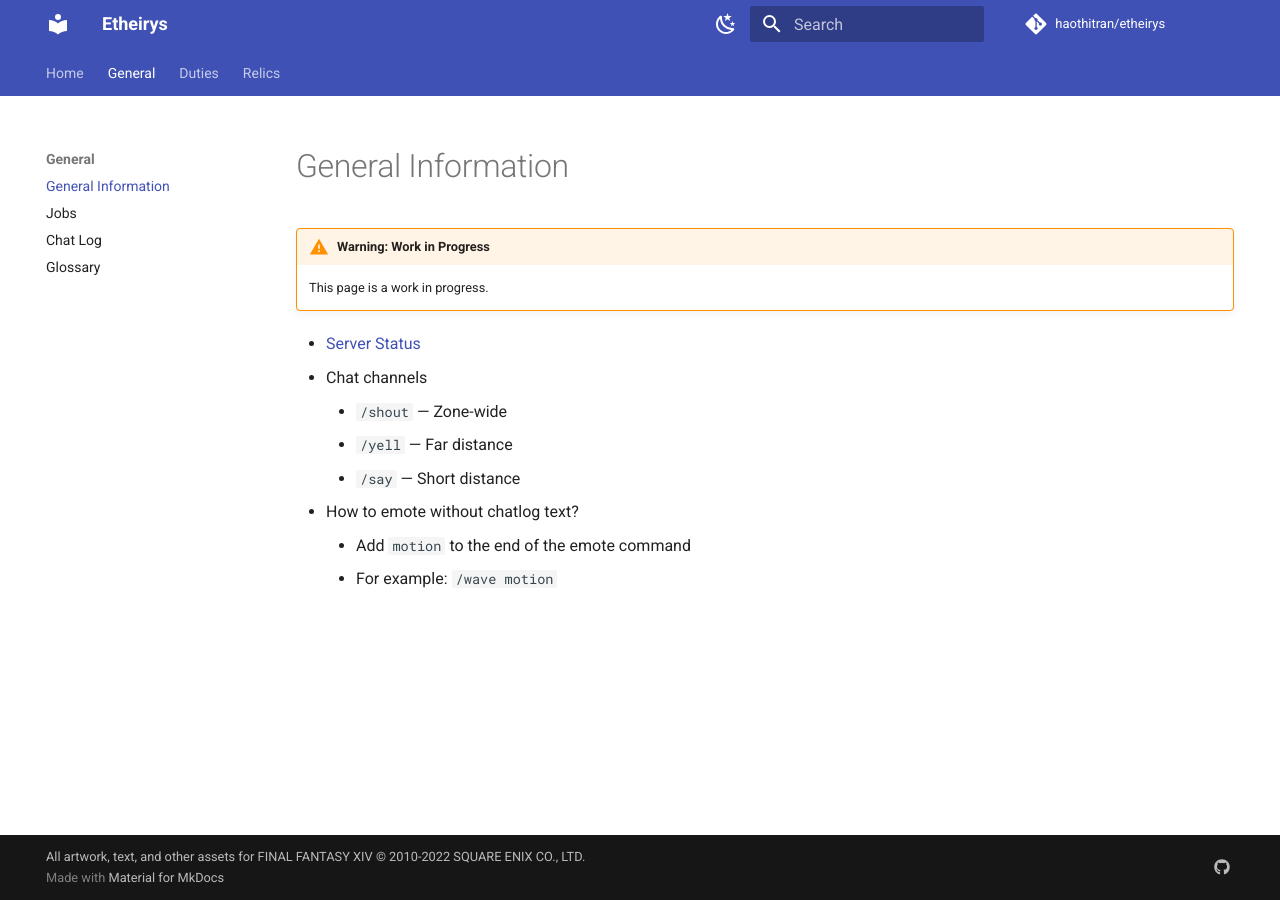
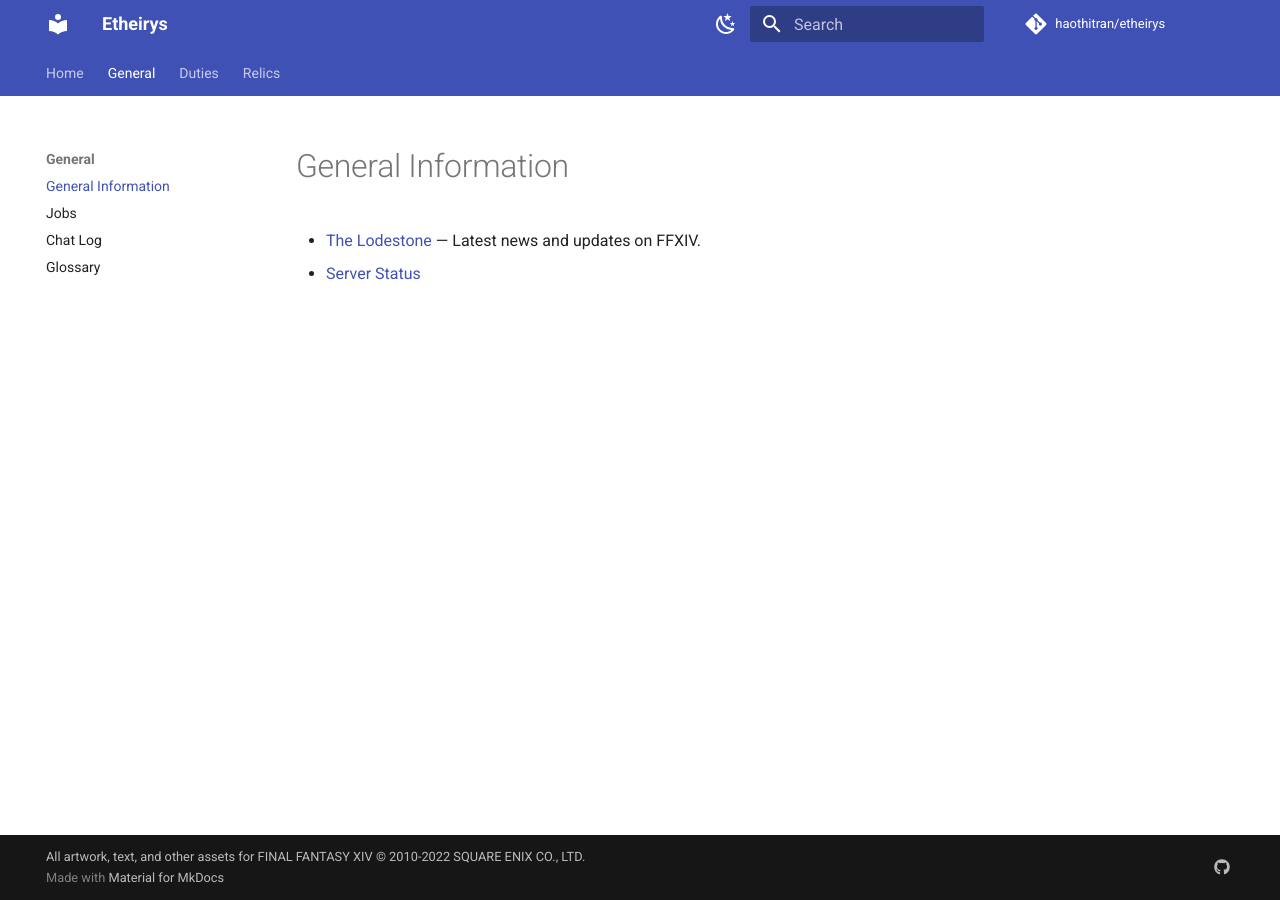
Before and after one commit to haothitran/etheirys, an MkDocs documentation site: the page built from docs/general/index.md, in a window 1280 px wide. Built offline with MkDocs 1.6.1 and Material for MkDocs 9.7.7, drawn with Linux system fonts in a browser that asks for light colours; comment, search, counter and statistics services are not loaded.

Commit message:
Update General index page

```diff
--- a/docs/general/index.md
+++ b/docs/general/index.md
@@ -1,13 +1,4 @@
 # General Information
 
-!!! warning "Warning: Work in Progress"
-    This page is a work in progress.
-
+- [The Lodestone](https://na.finalfantasyxiv.com/lodestone/) — Latest news and updates on FFXIV.
 - [Server Status](https://na.finalfantasyxiv.com/lodestone/worldstatus/)
-- Chat channels
-    - `/shout` — Zone-wide
-    - `/yell` — Far distance
-    - `/say` — Short distance
-- How to emote without chatlog text?
-    - Add `motion` to the end of the emote command
-    - For example: `/wave motion`
```
